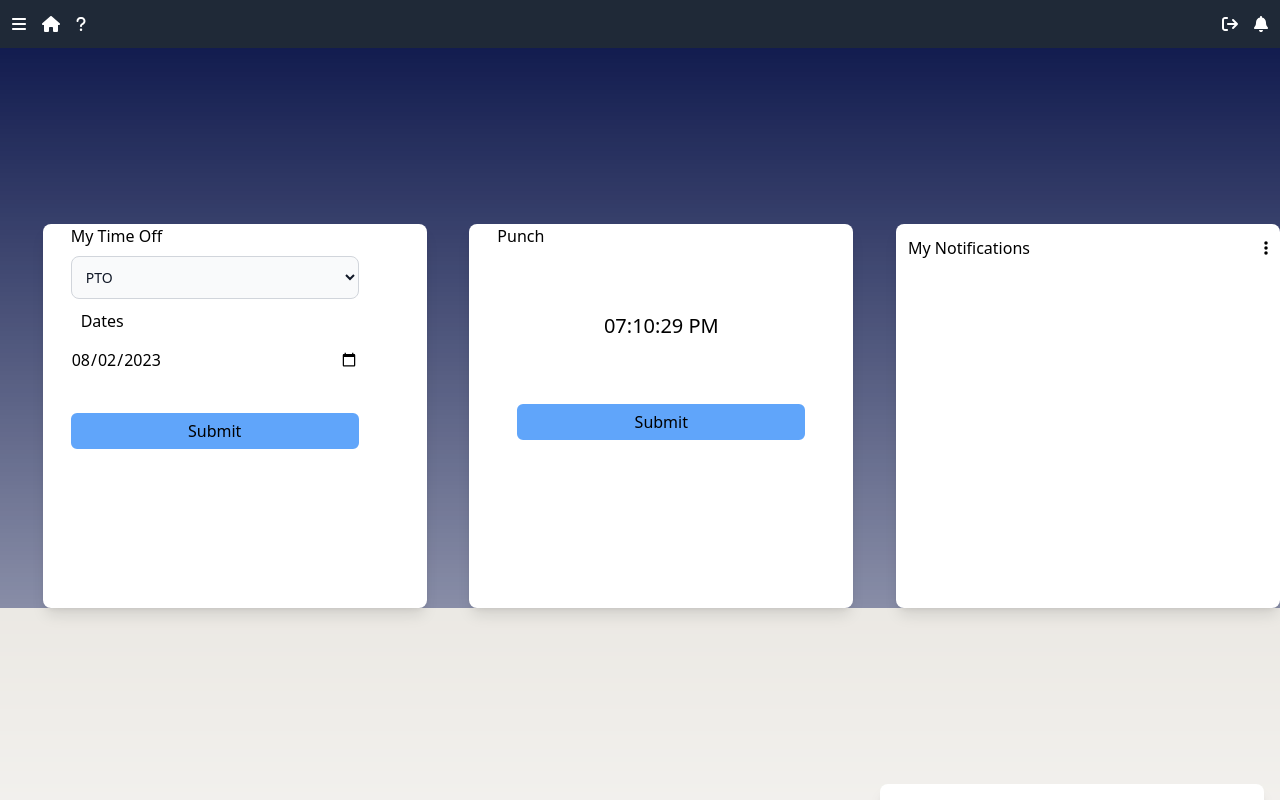
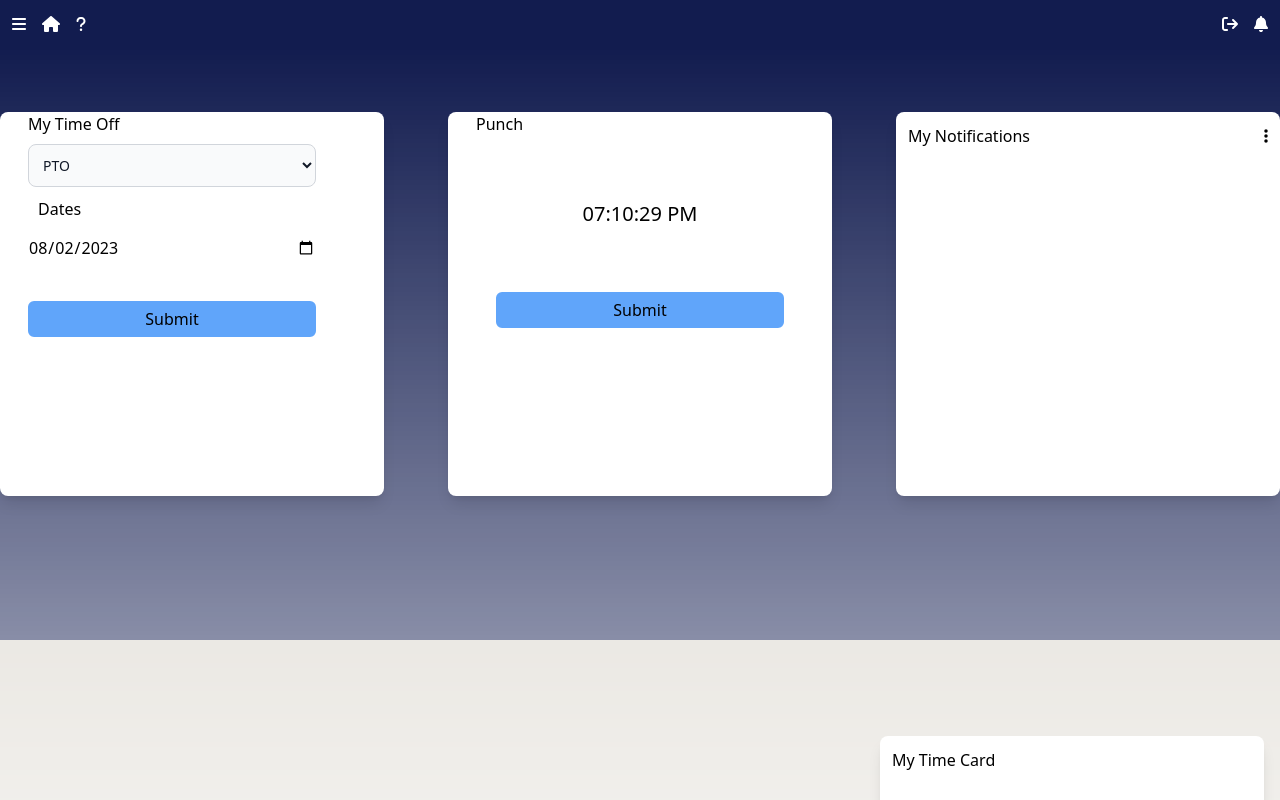
Before and after one commit to MrRamPoudel/EmployeePayroll, an Angular app in the folder ClientApp/: page /home in a window 1280 px wide. Shown: the top 800 px of the page. Built offline with nearby package versions, Linux system fonts and the light colour scheme; sample sign-in values are in the browser's storage.

Commit message:
Update nav background color

```diff
--- a/ClientApp/src/app/home/home.component.html
+++ b/ClientApp/src/app/home/home.component.html
@@ -1,5 +1,6 @@
 <div class="flex min-h-screen flex-wrap relative overflow-hidden">
     <div class="absolute inset-0 bg-custom-gradient bg-center [mask-image:linear-gradient(180deg,white,rgba(255,255,255,0))]"></div>
+    <div class="flex m-auto gap-16 flex-wrap sm:-translate-y-28">
     <div class="w-96 h-96 xl:ml-auto md:ml-10 md:mt-4 xl:mt-44 rounded-lg shadow-lg relative bg-white">
             <h1 class="ml-7">My Time Off</h1>
             <select id="countries" class="ml-7 mt-2 bg-gray-50 border border-gray-300 text-gray-900 text-sm rounded-lg
@@ -31,4 +32,6 @@
     <div class="w-96 h-96 md:ml-auto xl:mt-44 rounded-lg shadow-lg xl:mr-4 relative bg-white">
         <h1 class="mx-3 mt-3">My Time Card</h1>
     </div>
+
+    </div>
 </div>
--- a/ClientApp/src/app/nav-menu/nav-menu.component.html
+++ b/ClientApp/src/app/nav-menu/nav-menu.component.html
@@ -1,4 +1,4 @@
-<div class="flex justify-between bg-gray-800 p-3">
+<div class="flex justify-between bg-cool-blue p-3">
     <div class="flex space-x-4">
       <div class="text-white"><fa-icon class="icon1" [icon]="barIcon"></fa-icon></div>
       <div class="text-white"><fa-icon class="icon2" [icon]="houseIcon" ></fa-icon></div>
```
